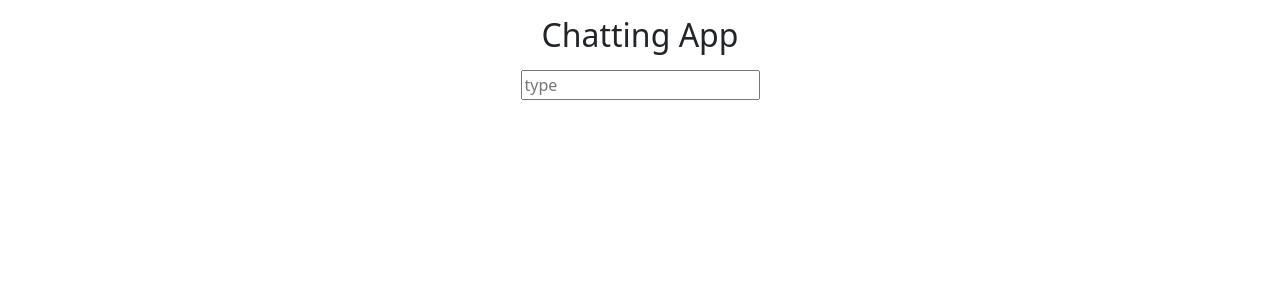
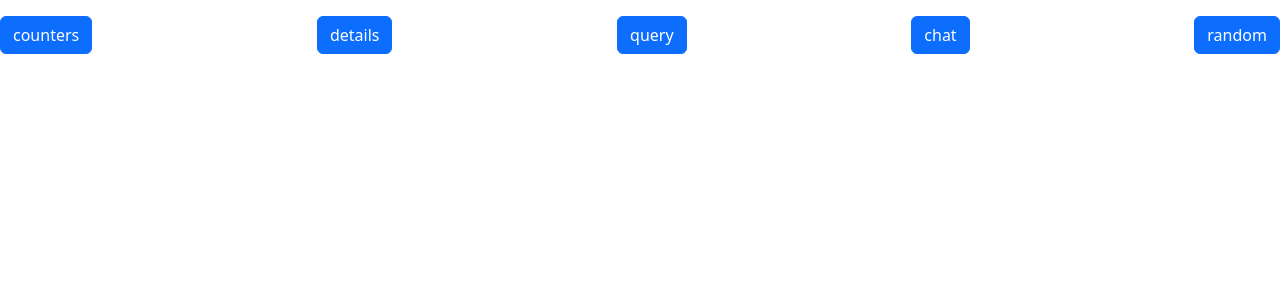
Before and after one commit to sadanandpai/zustand-recipe, a React (Vite) app: page / in a window 1280 px wide. Shown: the top 300 px of the page. Built offline with nearby package versions, Linux system fonts and the light colour scheme.

Commit message:
Recipes completion

```diff
--- a/src/App.tsx
+++ b/src/App.tsx
@@ -1,10 +1,42 @@
-import Chat from "./components/chat/Chat";
-import Counter from "@/components/counter/Counter";
-import Details from "./components/details/Details";
-import Item from "./components/query-params/QueryParams";
+import Chat from "./components/recipe-4/Chat";
+import Counter from "@/components/recipe-1/Counter";
+import Details from "./components/recipe-2/Details";
+import QueryParams from "./components/recipe-3/QueryParams";
+import Random from "./components/recipe-5/Random";
+import { useState } from "react";
+
+const components = new Map([
+  ["counters", <Counter />],
+  ["details", <Details />],
+  ["query", <QueryParams />],
+  ["chat", <Chat />],
+  ["random", <Random />],
+]);
 
 function App() {
-  return <Chat />;
+  const [component, setComponent] = useState(null);
+
+  const setPage = (comp) => {
+    setComponent(comp);
+  };
+
+  return (
+    <div>
+      <div className="d-flex justify-content-between">
+        {Array.from(components.entries()).map(([name, comp]) => (
+          <button
+            className="btn btn-primary mt-3"
+            onClick={() => setPage(comp)}
+            key={name}
+          >
+            {name}
+          </button>
+        ))}
+      </div>
+
+      {component}
+    </div>
+  );
 }
 
 export default App;
--- /dev/null
+++ b/src/components/recipe-5/Random.tsx
@@ -0,0 +1,37 @@
+import { useState } from "react";
+import { userRandomStore } from "@/store/random.store";
+
+// Store update outside the React component
+const generateRandomNumber = () => {
+  userRandomStore.setState({ value: Math.floor(Math.random() * 100) });
+};
+
+// Subscription to the store updates
+userRandomStore.subscribe((state) => {
+  console.log({ value: state.value });
+});
+
+function Random() {
+  const [toggle, setToggle] = useState(false);
+
+  return (
+    <div className="content">
+      <h2 className="m-3">Random Gen App</h2>
+
+      <div className="d-flex flex-column gap-4 my-4">
+        <button className="btn btn-primary" onClick={generateRandomNumber}>
+          Generate Random number
+        </button>
+
+        <button className="btn btn-primary" onClick={() => setToggle(!toggle)}>
+          Refresh component
+        </button>
+      </div>
+
+      <h4>Random number is</h4>
+      <h4>{userRandomStore.getState().value}</h4>
+    </div>
+  );
+}
+
+export default Random;
--- /dev/null
+++ b/src/store/random.store.ts
@@ -0,0 +1,9 @@
+import { create } from "zustand";
+
+interface RandomStoreIntf {
+  value: number;
+}
+
+export const userRandomStore = create<RandomStoreIntf>((set) => ({
+  value: 0,
+}));
```
Also changed, not shown: src/components/recipe-1/Controls.tsx (renamed from src/components/counter/Controls.tsx), src/components/recipe-1/Counter.tsx (renamed from src/components/counter/Counter.tsx), src/components/recipe-1/Display.tsx (renamed from src/components/counter/Display.tsx), src/components/recipe-2/Details.tsx (renamed from src/components/details/Details.tsx), src/components/recipe-3/QueryParams.tsx (renamed from src/components/query-params/QueryParams.tsx), src/components/recipe-4/Chat.tsx (renamed from src/components/chat/Chat.tsx).
